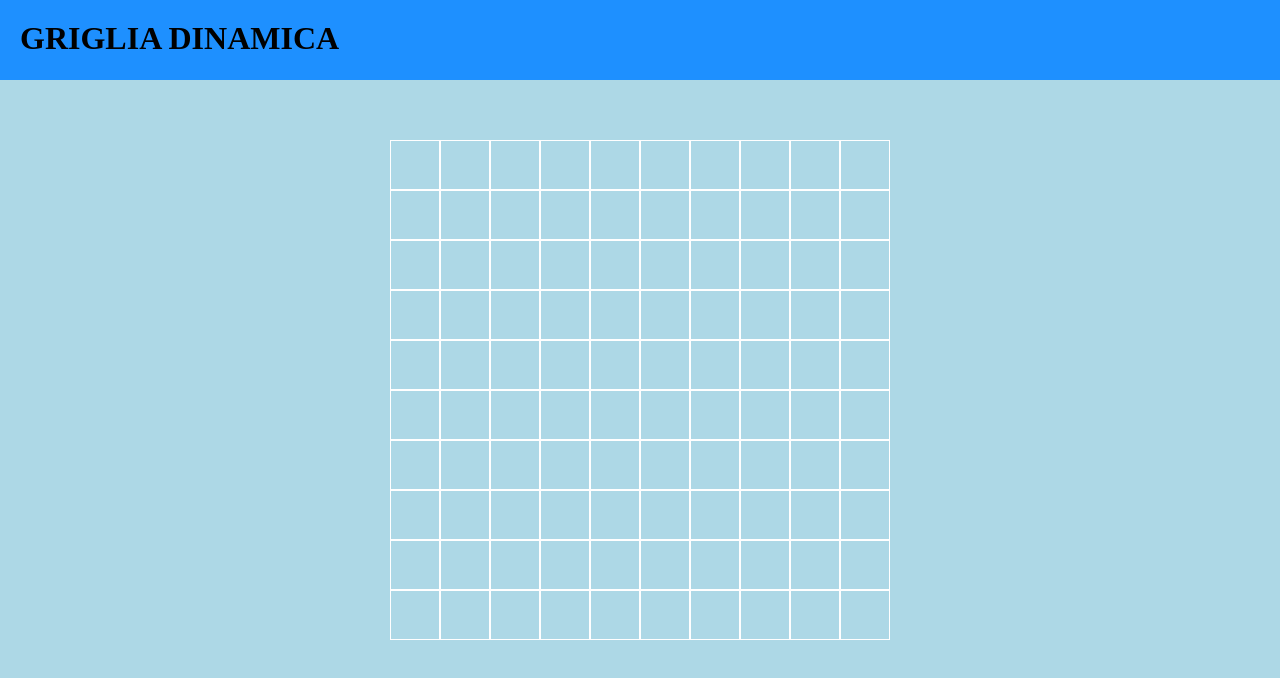
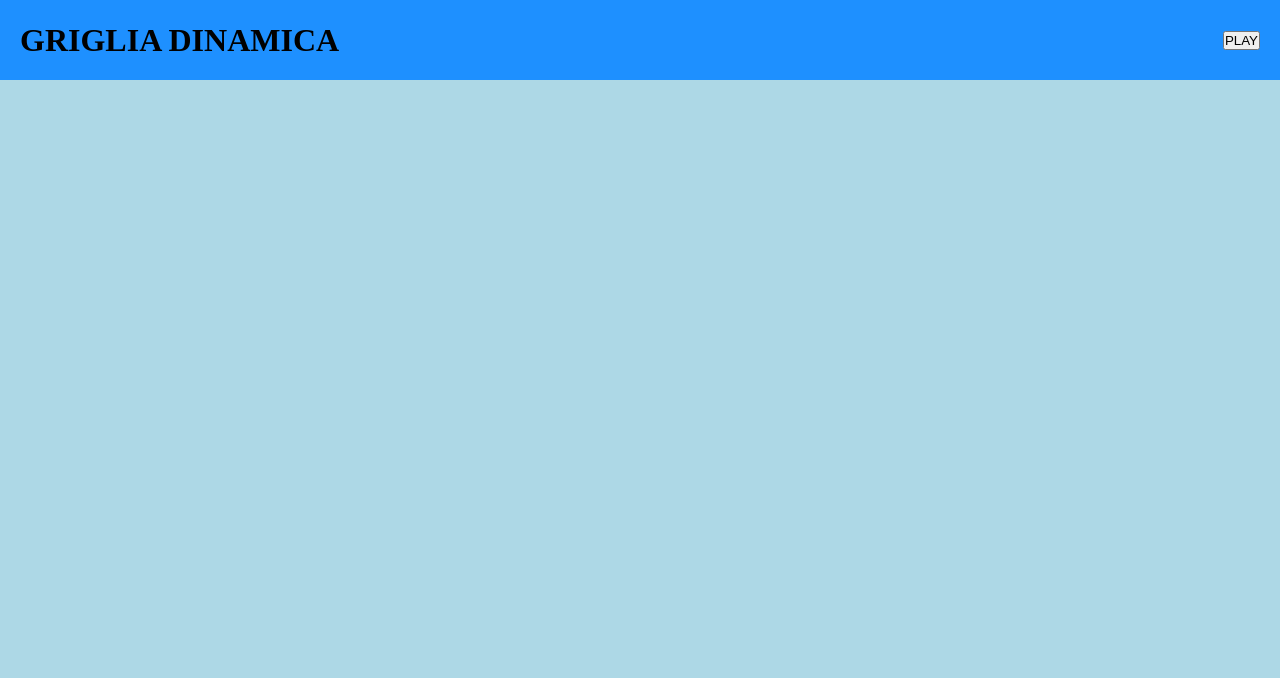
Before and after one commit to GiorgioDordo/js-campominato-grid, a plain HTML site: page index.html in a window 1280 px wide. Drawn offline with Linux system fonts and the light colour scheme.

Commit message:
milestone 2

```diff
--- a/index.html
+++ b/index.html
@@ -8,6 +8,7 @@
 <body>
     <header>
         <h1>GRIGLIA DINAMICA</h1>
+        <button id="play-btn">PLAY</button>
     </header>
     <main>
         <div class="container">
--- a/script.js
+++ b/script.js
@@ -1,14 +1,20 @@
 // get elements from dom
 const grid = document.getElementById('grid');
+const play = document.getElementById('play-btn');
 
 const rows = 10;
 const cols = 10;
 const totalCells = rows * cols;
 
 // create cells
-for (let i = 0; i < totalCells; i++) {
-    const cell = document.createElement('div');
-    cell.className = 'cell';
+play.addEventListener('click', function(e){
+    e.preventDefault();
 
-    grid.appendChild(cell);
-}
+    for (let i = 0; i < totalCells; i++) {
+        const cell = document.createElement('div');
+        cell.className = 'cell';
+
+        grid.appendChild(cell);
+    }
+
+})
--- a/style.css
+++ b/style.css
@@ -9,9 +9,12 @@ body {
 }
 
 header {
+    display: flex;
+    justify-content: space-between;
+    align-items: center;
     height: 80px;
-    padding: 20px 20px;
     background: dodgerblue;
+    padding: 0 20px;
 }
 
 .container {
```
